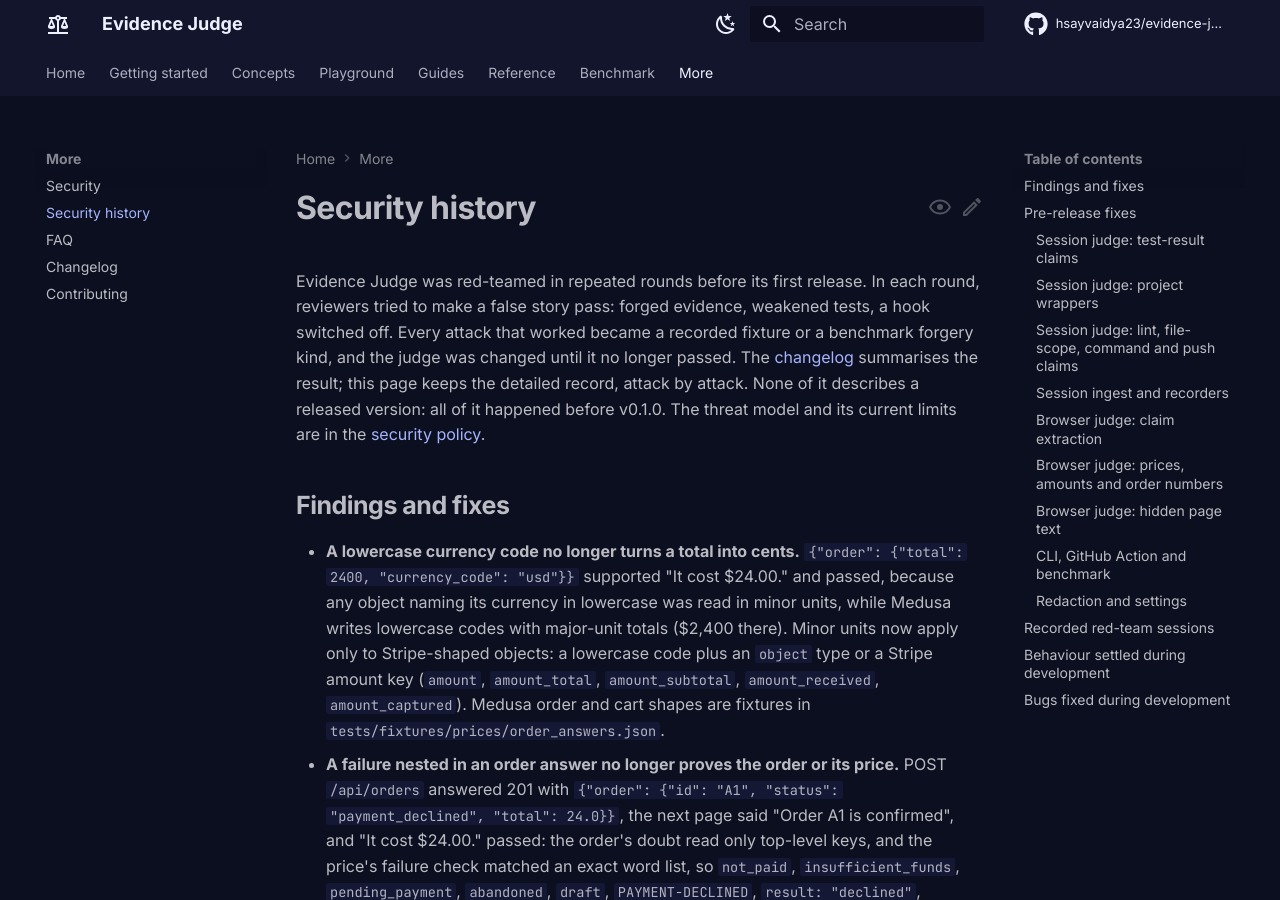
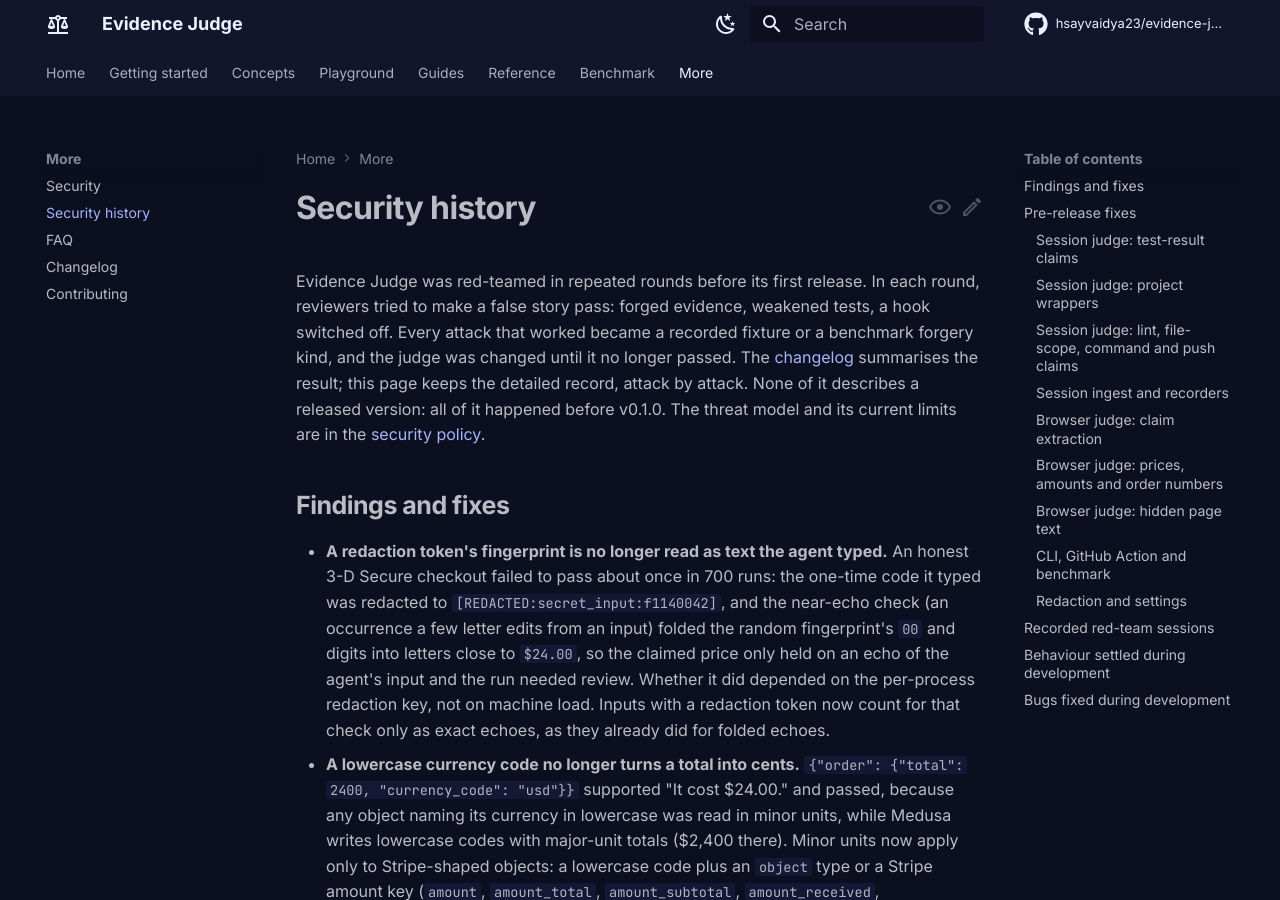
Before and after one commit to hsayvaidya23/evidence-judge, an MkDocs documentation site: the page built from docs/security-history.md, in a window 1280 px wide and 900 px high. Built offline with MkDocs 1.6.1 and Material for MkDocs 9.7.7, drawn with Linux system fonts in a browser that asks for light colours; comment, search, counter and statistics services are not loaded.

Commit message:
Never read a redaction fingerprint as text the agent typed
The honest 3-D Secure checkout in test_payment_provider.py failed to
pass about once in 700 runs. The one-time code it typed is redacted to
[REDACTED:secret_input:<hmac>], and the near-echo check (an occurrence a
few letter edits from an input) folded a fingerprint such as f1140042
into letters close to "$24.00". The claimed price then held only on an
echo of the agent's input and the run needed review. The fingerprint
comes from the per-process redaction key, so the verdict depended on
that random key, not on machine load: under 14 CPU burners on 10 cores
no regex search timed out (0 in a 40-minute covered unit-suite run, 0
in 2M ordinary searches), while 3000 fixed keys reproduced the failure
for 4 of them on an idle machine.

Inputs with a redaction token now count for the near-echo check only
as exact echoes, as they already did for folded echoes.

Fixes #128

```diff
--- a/docs/security-history.md
+++ b/docs/security-history.md
@@ -14,6 +14,14 @@ version: all of it happened before v0.1.0. The threat model and its current limi
 
 ## Findings and fixes
 
+- **A redaction token's fingerprint is no longer read as text the agent typed.** An honest
+  3-D Secure checkout failed to pass about once in 700 runs: the one-time code it typed was
+  redacted to `[REDACTED:secret_input:f1140042]`, and the near-echo check (an occurrence a few
+  letter edits from an input) folded the random fingerprint's `00` and digits into letters close
+  to `$24.00`, so the claimed price only held on an echo of the agent's input and the run needed
+  review. Whether it did depended on the per-process redaction key, not on machine load. Inputs
+  with a redaction token now count for that check only as exact echoes, as they already did for
+  folded echoes.
 - **A lowercase currency code no longer turns a total into cents.** `{"order": {"total": 2400,
   "currency_code": "usd"}}` supported "It cost $24.00." and passed, because any object naming
   its currency in lowercase was read in minor units, while Medusa writes lowercase codes with
```
Also changed, not shown: CHANGELOG.md (+2 -1 lines), 3 other files.
